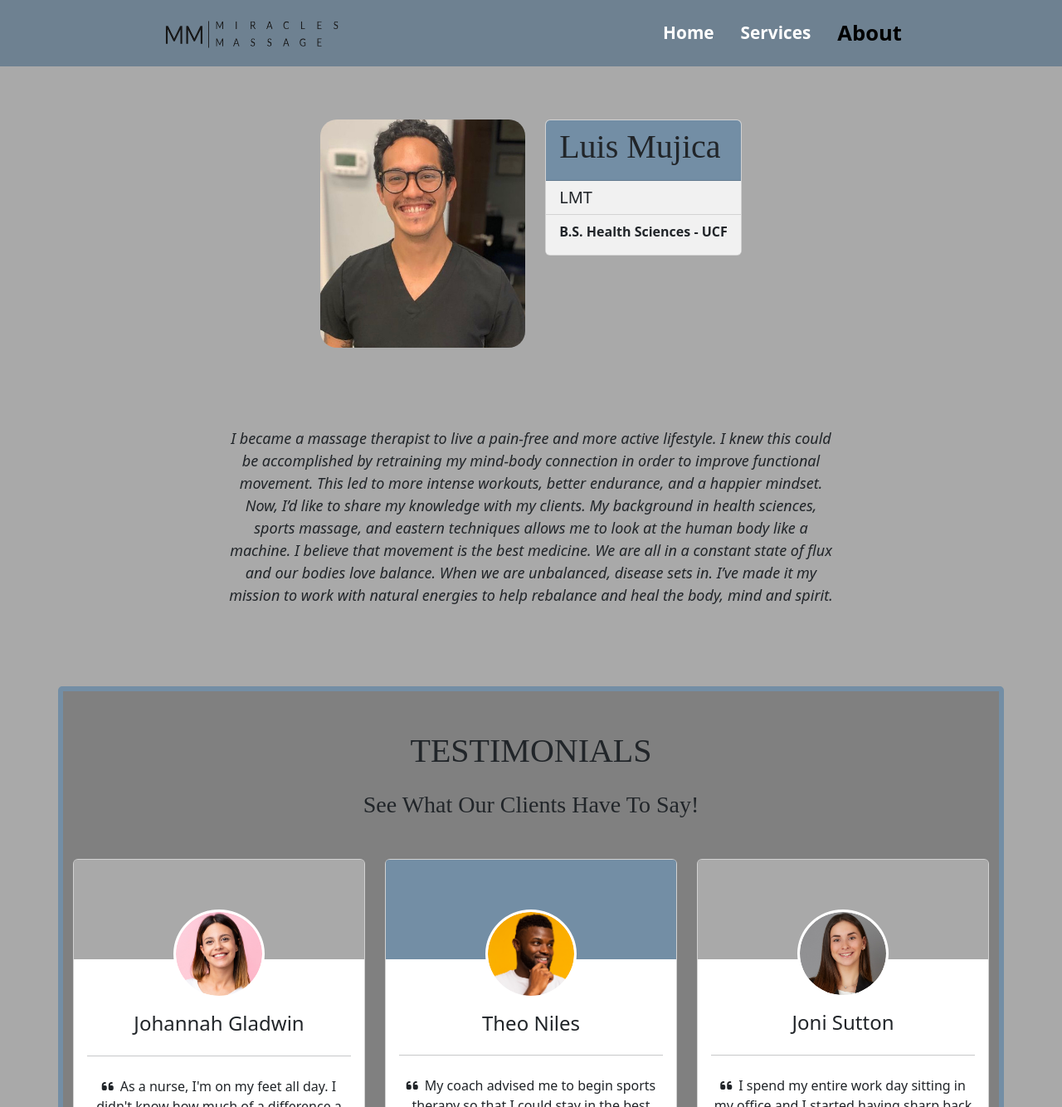
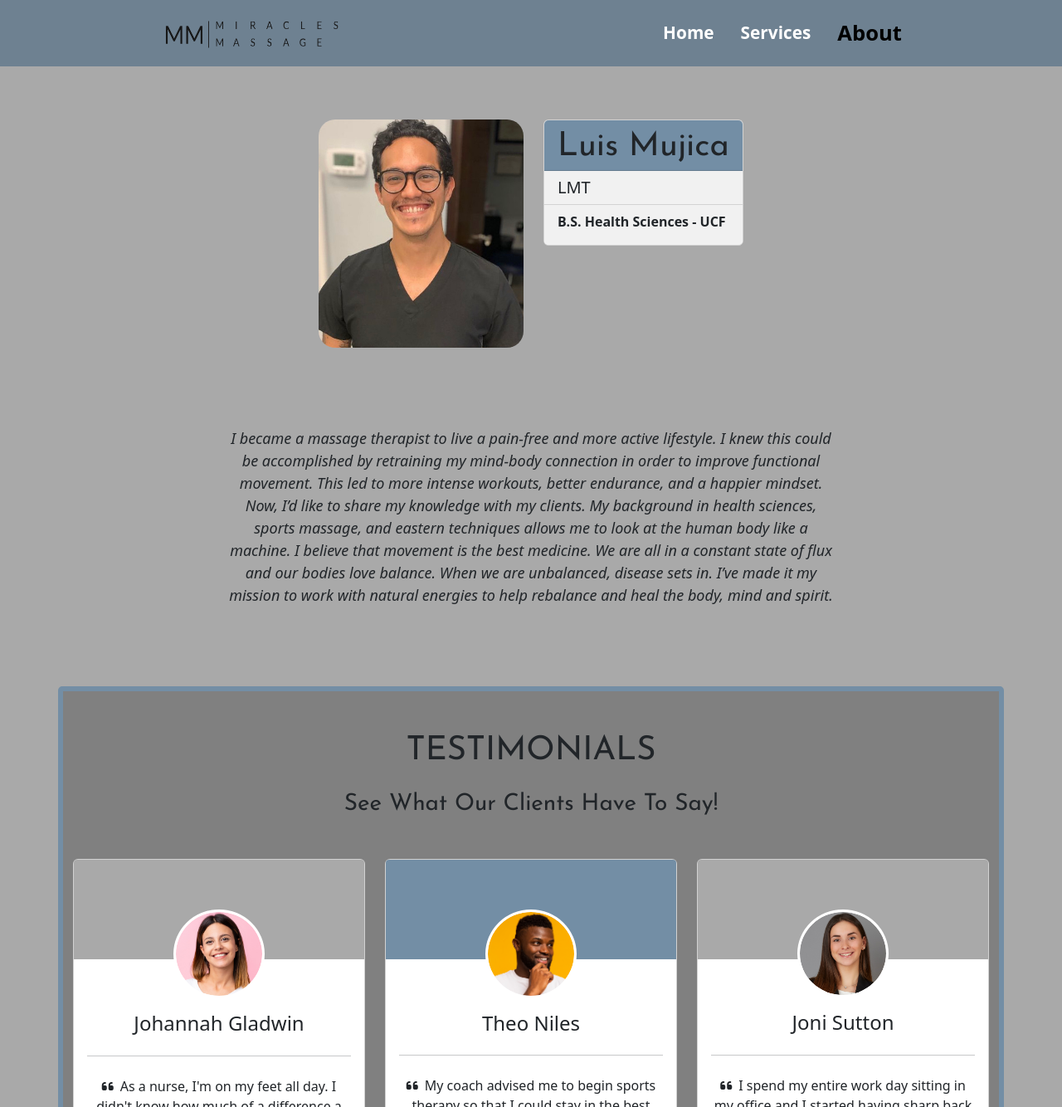
Before and after one commit to Nexustential/MiraclesMassage, a React (Create React App) app: page /about in a window 1280 px wide. Shown: the top 1334 px of the page at 83% size. Built offline with nearby package versions, Linux system fonts and the light colour scheme.

Commit message:
New Google Font test

```diff
--- a/public/index.html
+++ b/public/index.html
@@ -10,10 +10,13 @@
       rel="stylesheet"
     />
     <link rel="stylesheet" href="https://cdnjs.cloudflare.com/ajax/libs/font-awesome/6.2.0/css/all.min.css" integrity="sha512-xh6O/CkQoPOWDdYTDqeRdPCVd1SpvCA9XXcUnZS2FmJNp1coAFzvtCN9BmamE+4aHK8yyUHUSCcJHgXloTyT2A==" crossorigin="anonymous" referrerpolicy="no-referrer" />
+
+    <link href="https://fonts.googleapis.com/css2?family=Josefin+Sans&display=swap" rel="stylesheet">
+
     <meta name="viewport" content="width=device-width, initial-scale=1" />
     <meta name="theme-color" content="#000000" />
     <meta
-      name="description"
+      name="Miracles Massage"
       content="Web site created using create-react-app"
     />
     <link rel="apple-touch-icon" href="%PUBLIC_URL%/logo192.png" />
--- a/src/Components/Footer.js
+++ b/src/Components/Footer.js
@@ -6,7 +6,6 @@ import { AiFillInstagram } from "react-icons/ai";
 import { HiOutlineMail } from "react-icons/hi";
 import { AiOutlinePhone } from "react-icons/ai";
 import { HiOutlineLocationMarker } from "react-icons/hi";
-import { Link } from "react-router-dom";
 
 const Footer = () => {
   return (
@@ -14,17 +13,17 @@ const Footer = () => {
       <footer className="footer">
         <section>
           <div className="iconsection">
-            <a href="https://www.facebook.com/">
+            <a href="https://www.facebook.com/" target="_blank" rel="noreferrer">
             <span className="Icon">
               <BsFacebook />
             </span>
             </a>
-            <a href="https://twitter.com/">
+            <a href="https://twitter.com/" target="_blank" rel="noreferrer">
             <span className="Icon">
               <AiFillTwitterCircle />
             </span>
             </a>
-            <a href="https://instagram.com">
+            <a href="https://instagram.com" target="_blank" rel="noreferrer">
             <span className="Icon">
               <AiFillInstagram />
             </span>
--- a/src/Pages/About.js
+++ b/src/Pages/About.js
@@ -36,7 +36,7 @@ function About() {
                     <ListGroup.Item
                       style={{ backgroundColor: "rgb(115, 142, 165)" }}
                     >
-                      <h1 style={{ fontFamily: "Century Gothic" }}>Luis Mujica</h1>
+                      <h1 style={{ fontFamily: "Josefin Sans, sans-serif", marginBottom: "-2%" }}>Luis Mujica</h1>
                     </ListGroup.Item>
                     <ListGroup.Item
                       style={{ backgroundColor: "rgb(241, 241, 241)", paddingBottom: "0px" }}
@@ -79,7 +79,7 @@ function About() {
         <MDBContainer className="my-5 pb-5" id="testimonialContainer" style={{ backgroundColor: "grey" }}>
           <MDBRow className="d-flex justify-content-center">
             <MDBCol md="10" xl="8" className="text-center">
-              <h1 className="mb-4 my-5" style={{fontFamily: "Century Gothic"}}>TESTIMONIALS</h1>
+              <h1 className="mb-4 my-5" style={{fontFamily: "Josefin Sans, sans-serif"}}>TESTIMONIALS</h1>
               <h3 className="mb-4 pb-2 mb-md-5 pb-md-0" id="testimonialsHeader">
                 See what our clients have to say!
               </h3>
--- a/src/Styles/About.css
+++ b/src/Styles/About.css
@@ -25,7 +25,7 @@
 }
 
 #testimonialsHeader {
-  font-family: Century Gothic;
+  font-family: 'Josefin Sans', sans-serif;
   text-transform: capitalize;
 }
 
--- a/src/Styles/Carousel.css
+++ b/src/Styles/Carousel.css
@@ -6,7 +6,7 @@
 }
 
 .carousel-container h3 {
-  font-family: Century Gothic;
+  font-family: 'Josefin Sans', sans-serif;
 }
 
 .carousel {
--- a/src/Styles/MissionStatement.css
+++ b/src/Styles/MissionStatement.css
@@ -21,5 +21,5 @@
 }
 
 .missionStatement h1 {
-  font-family: Century Gothic;
+  font-family: 'Josefin Sans', sans-serif;
 }
--- a/src/Styles/Services.scss
+++ b/src/Styles/Services.scss
@@ -15,7 +15,7 @@ $activeGrey: rgb(115, 142, 165);
   display: flex;
   justify-content: space-evenly;
   align-items: center;
-  font-family: Century Gothic;
+  font-family: 'Josefin Sans', sans-serif;
 }
 
 .services {
@@ -55,7 +55,7 @@ $activeGrey: rgb(115, 142, 165);
 }
 
 .services1 .cardTitle {
-  font-family: Century Gothic;
+  font-family: 'Josefin Sans', sans-serif;
   font-size: 25px;
   padding-bottom: 15px;
 }
--- a/src/Styles/ServicesPage.css
+++ b/src/Styles/ServicesPage.css
@@ -24,7 +24,7 @@
 
 .servicesPage1 .servicesTextStyleForCardTitle {
   font-size: 2rem;
-  font-family: Century Gothic;
+  font-family: 'Josefin Sans', sans-serif;
   padding-bottom: 30px;
   text-align: center;
 }
@@ -54,7 +54,7 @@
 
 .titleForServices {
   text-align: center;
-  font-family: "Century Gothic";
+  font-family: 'Josefin Sans', sans-serif;
   padding-top: 15px;
   padding-bottom: 15px;
 }
```
